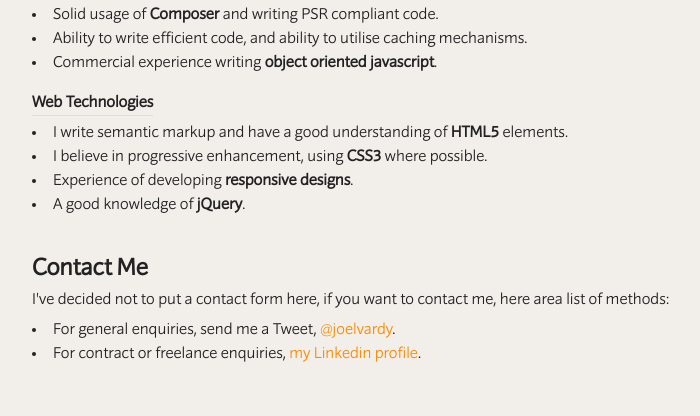
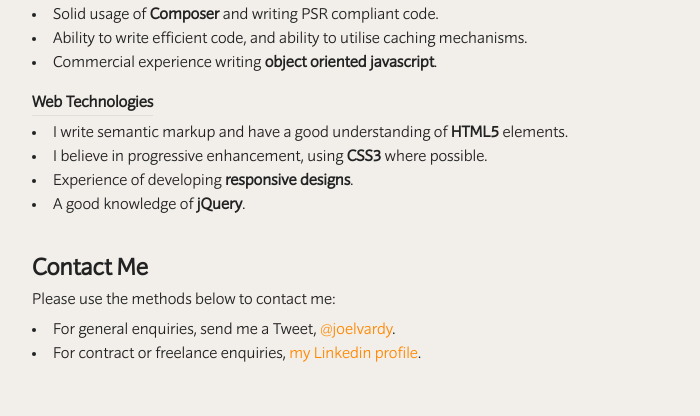
Before and after one commit to joelvardy/joelvardy.com, a PHP site: page /application/views/about.php in a window 1280 px wide. Shown: the part 794-1210 px from the top of the page, without its empty margins (160-860 px from the left). Run offline with PHP 8.4, Linux system fonts and the light colour scheme; the template is opened without the code that fills it, so the values that code supplies are empty; some libraries are stand-ins or nearby versions.

Commit message:
Updated contact me copy

```diff
--- a/application/views/about.php
+++ b/application/views/about.php
@@ -110,7 +110,7 @@
 
 			<h2>Contact Me</h2>
 
-			<p>I've decided not to put a contact form here, if you want to contact me, here area list of methods:</p>
+			<p>Please use the methods below to contact me:</p>
 			<ul>
 				<li>For general enquiries, send me a Tweet, <a href="https://twitter.com/joelvardy" title="My Twitter profile" data-analytics="Twitter profile">@joelvardy</a>.</li>
 				<li>For contract or freelance enquiries, <a href="http://uk.linkedin.com/in/joelvardy" title="My Linkedin profile" data-analytics="Linkedin profile">my Linkedin profile</a>.</li>
```
